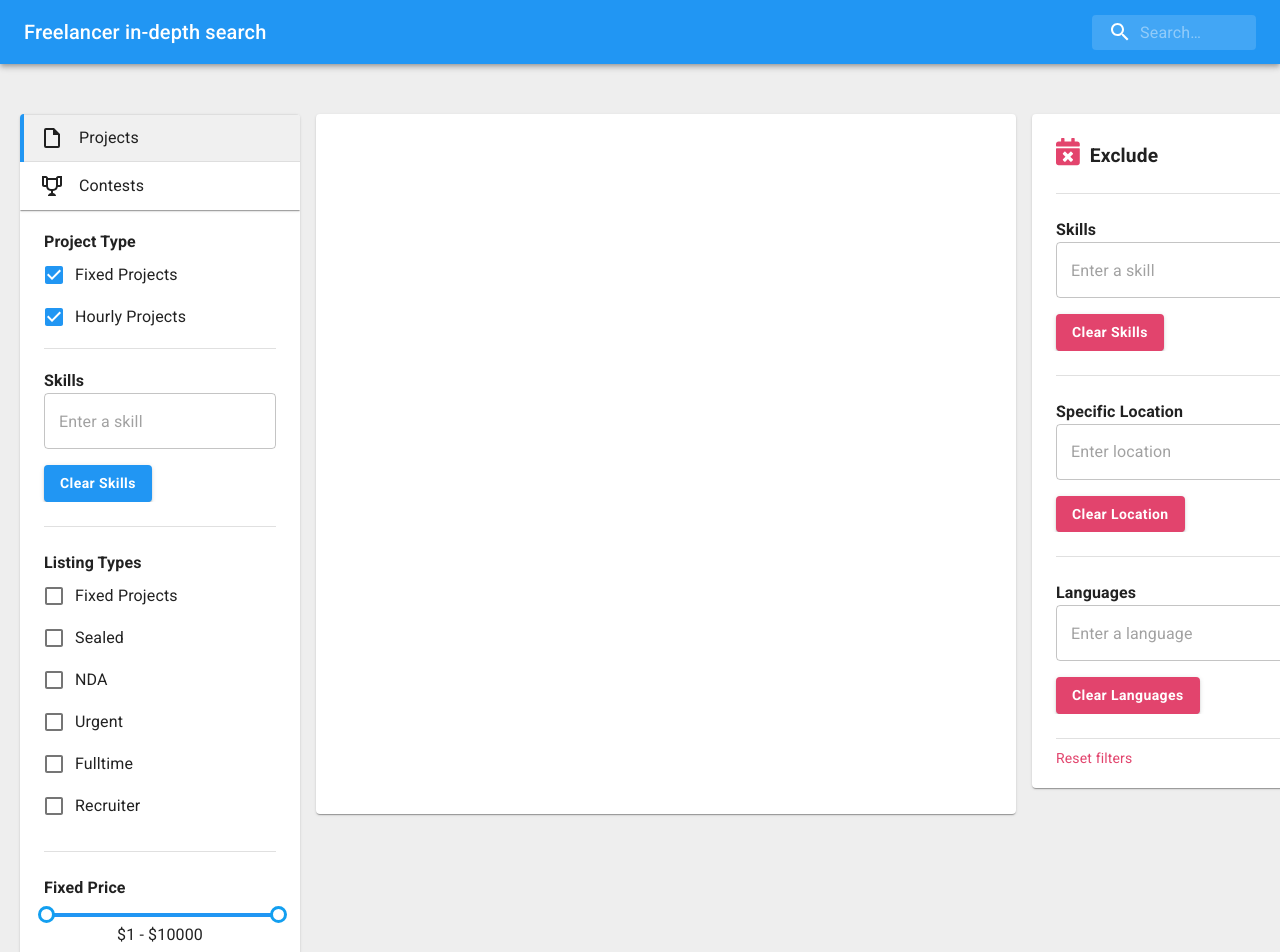
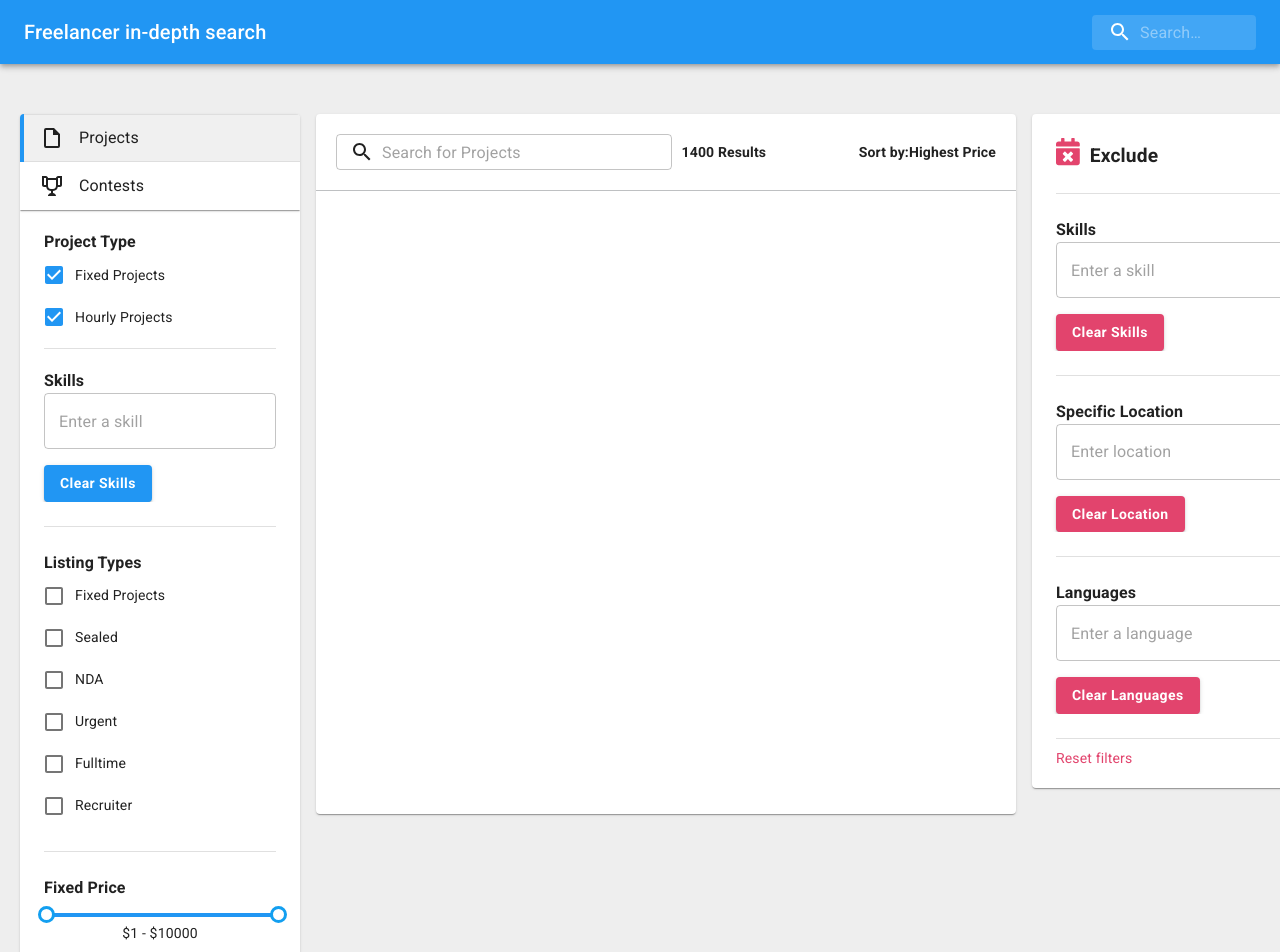
Before and after one commit to lokutech/freelancer-search, a React (Create React App) app: page / in a window 1280 px wide. Shown: the top 952 px of the page. Built offline with nearby package versions, Linux system fonts and the light colour scheme.

Commit message:
middle section search added

```diff
--- a/src/Dashboard.tsx
+++ b/src/Dashboard.tsx
@@ -4,6 +4,7 @@
 import RightSidebar from './RightSidebar/RightSidebar'
 import NavBar from './NavBar'
 import { Paper } from '@material-ui/core'
+import Main from './middleSection/Main'
 
 export default function SearchAppBar() {
 
@@ -15,8 +16,7 @@
           <LeftSidebar />
         </Grid>
         <Grid item xs={7} style={{minWidth: 700}}>
-          <Paper style={{height:'700px'}}>
-          </Paper>
+          <Main />
         </Grid>
         <Grid item xs={2} style={{minWidth: 280, marginRight: 20}}>
           <RightSidebar />
--- a/src/LeftSidebar/ListingTypes.tsx
+++ b/src/LeftSidebar/ListingTypes.tsx
@@ -21,15 +21,20 @@
     setState({ ...state, [event.target.name]: event.target.checked })
   }
 
-  const MyCheckbox = (props: { name: string; label: string, state?: boolean }) => {
+  const MyCheckbox = (props: {
+    name: string
+    label: string
+    state?: boolean
+  }) => {
     return (
-      <FormControlLabel style={{width:'100%'}}
-      control={
+      <FormControlLabel
+        style={{ width: '100%' }}
+        control={
           <Checkbox
-          checked={props.state}
-          onChange={handleChange}
-          name={props.name}
-          color="primary"
+            checked={props.state}
+            onChange={handleChange}
+            name={props.name}
+            color="primary"
           />
         }
         label={props.label}
@@ -41,12 +46,78 @@
     <div>
       <Container style={{ marginTop: '20px' }}>
         <Typography style={{ fontWeight: 'bold' }}>Listing Types</Typography>
-        <MyCheckbox name="checkedA" label="Fixed Projects" state={state.checkedA} />
-        <MyCheckbox name="checkedB" label="Sealed" state={state.checkedB} />
-        <MyCheckbox name="checkedC" label="NDA" state={state.checkedC} />
-        <MyCheckbox name="checkedD" label="Urgent" state={state.checkedD} />
-        <MyCheckbox name="checkedE" label="Fulltime" state={state.checkedE} />
-        <MyCheckbox name="checkedF" label="Recruiter" state={state.checkedF} />
+        <FormControlLabel
+          style={{ width: '100%' }}
+          control={
+            <Checkbox
+              checked={state.checkedA}
+              onChange={handleChange}
+              name="checkedA"
+              color="primary"
+            />
+          }
+          label={<Typography variant="body2">Fixed Projects</Typography>}
+        />
+        <FormControlLabel
+          style={{ width: '100%' }}
+          control={
+            <Checkbox
+              checked={state.checkedB}
+              onChange={handleChange}
+              name="checkedB"
+              color="primary"
+            />
+          }
+          label={<Typography variant="body2">Sealed</Typography>}
+        />
+        <FormControlLabel
+          style={{ width: '100%' }}
+          control={
+            <Checkbox
+              checked={state.checkedC}
+              onChange={handleChange}
+              name="checkedC"
+              color="primary"
+            />
+          }
+          label={<Typography variant="body2">NDA</Typography>}
+        />
+        <FormControlLabel
+          style={{ width: '100%' }}
+          control={
+            <Checkbox
+              checked={state.checkedD}
+              onChange={handleChange}
+              name="checkedD"
+              color="primary"
+            />
+          }
+          label={<Typography variant="body2">Urgent</Typography>}
+        />
+        <FormControlLabel
+          style={{ width: '100%' }}
+          control={
+            <Checkbox
+              checked={state.checkedE}
+              onChange={handleChange}
+              name="checkedE"
+              color="primary"
+            />
+          }
+          label={<Typography variant="body2">Fulltime</Typography>}
+        />
+        <FormControlLabel
+          style={{ width: '100%' }}
+          control={
+            <Checkbox
+              checked={state.checkedF}
+              onChange={handleChange}
+              name="checkedF"
+              color="primary"
+            />
+          }
+          label={<Typography variant="body2">Recruiter</Typography>}
+        />
       </Container>
     </div>
   )
--- a/src/LeftSidebar/Price.tsx
+++ b/src/LeftSidebar/Price.tsx
@@ -45,7 +45,7 @@
         style={{marginBottom:-10}}
         classes={{rail:classes.rail,track:classes.track,thumb:classes.thumb}}
       />
-      <Typography align={'center'}>${fixedValue[0]} - ${fixedValue[1]}</Typography>
+      <Typography align={'center'} variant='body2'>${fixedValue[0]} - ${fixedValue[1]}</Typography>
 
       <Box my={3}>
         <Divider variant={'fullWidth'} />
@@ -59,7 +59,7 @@
         style={{marginBottom:-10}}
         classes={{rail:classes.rail,track:classes.track,thumb:classes.thumb}}
       />
-      <Typography align={'center'}>${hourValue[0]} - ${hourValue[1]}</Typography>
+      <Typography align={'center'} variant='body2'>${hourValue[0]} - ${hourValue[1]}</Typography>
       {/* <Box my={3}>
         <Divider variant={'fullWidth'} />
       </Box> */}
--- a/src/LeftSidebar/ProjectType.tsx
+++ b/src/LeftSidebar/ProjectType.tsx
@@ -30,9 +30,9 @@
               color="primary"
             />
           }
-          label="Fixed Projects"
+          label={<Typography variant="body2">Fixed Projects</Typography>}
         />
-                <FormControlLabel
+        <FormControlLabel
           control={
             <Checkbox
               checked={state.checkedB}
@@ -41,9 +41,9 @@
               color="primary"
             />
           }
-          label="Hourly Projects"
+          label={<Typography variant="body2">Hourly Projects</Typography>}
         />
-        <Divider style={{marginTop:'10px', marginBottom: '15px'}}/>
+        <Divider style={{ marginTop: '10px', marginBottom: '15px' }} />
       </Container>
     </div>
   )
--- /dev/null
+++ b/src/middleSection/Main.tsx
@@ -0,0 +1,32 @@
+import { InputAdornment, Paper, TextField } from '@material-ui/core'
+import SearchIcon from '@material-ui/icons/Search';
+import React from 'react'
+
+function Main() {
+  return (
+    <Paper style={{ height: '700px' }}>
+      <div style={{ padding: 20, display: 'flex', justifyContent: 'space-between', alignItems: 'center', borderBottom: '1px solid #BEC0C2'}}>
+        <TextField
+          id="outlined-basic"
+          placeholder="Search for Projects"
+          variant="outlined"
+          style={{flexGrow: 1}}
+          inputProps={{
+              style: { height: 36, paddingTop: 0, paddingBottom: 0 },
+          }}
+          InputProps={{
+            startAdornment: (
+              <InputAdornment position="start">
+                <SearchIcon />
+              </InputAdornment>
+            ),
+          }}
+        />
+        <span style={{fontWeight: 'bold', flexGrow: 1, paddingLeft: 10}}>1400 Results</span>
+        <span style={{fontWeight: 'bold'}}>Sort by:Highest Price</span>
+      </div>
+    </Paper>
+  )
+}
+
+export default Main
```
